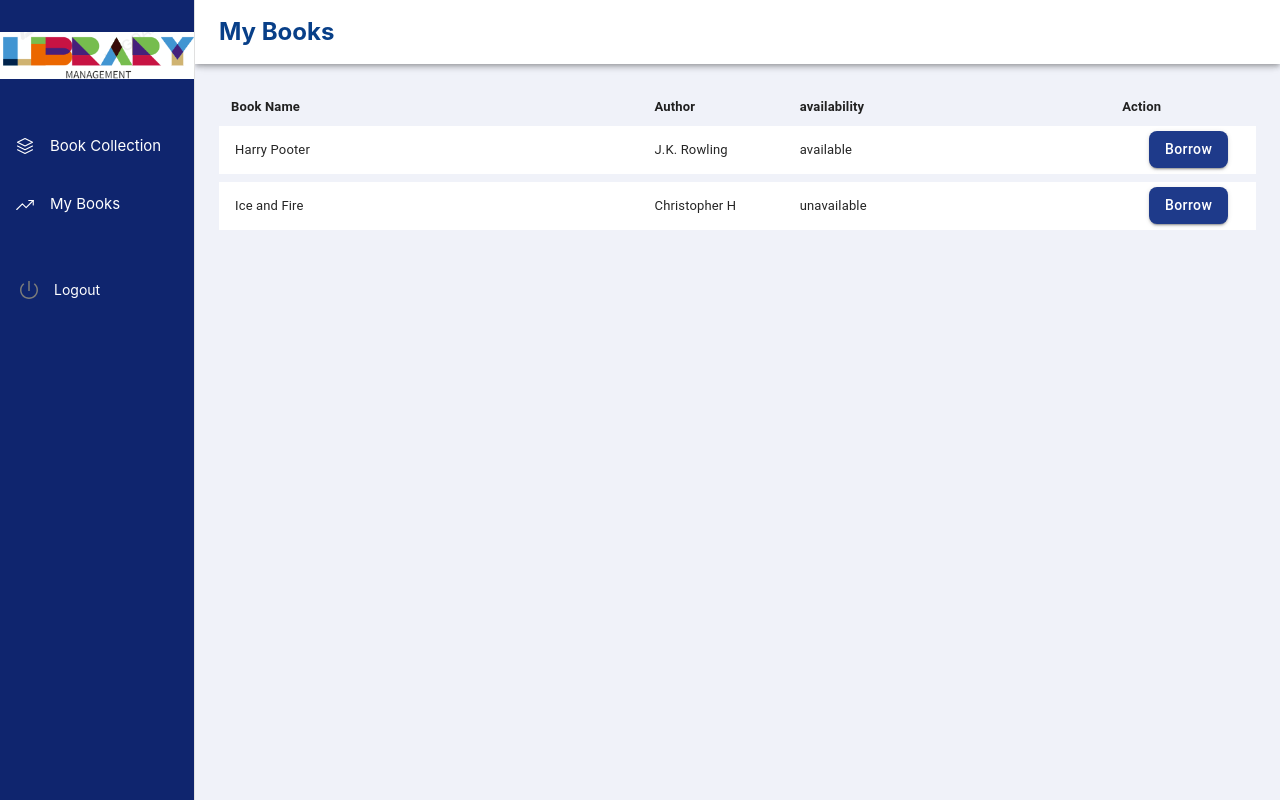
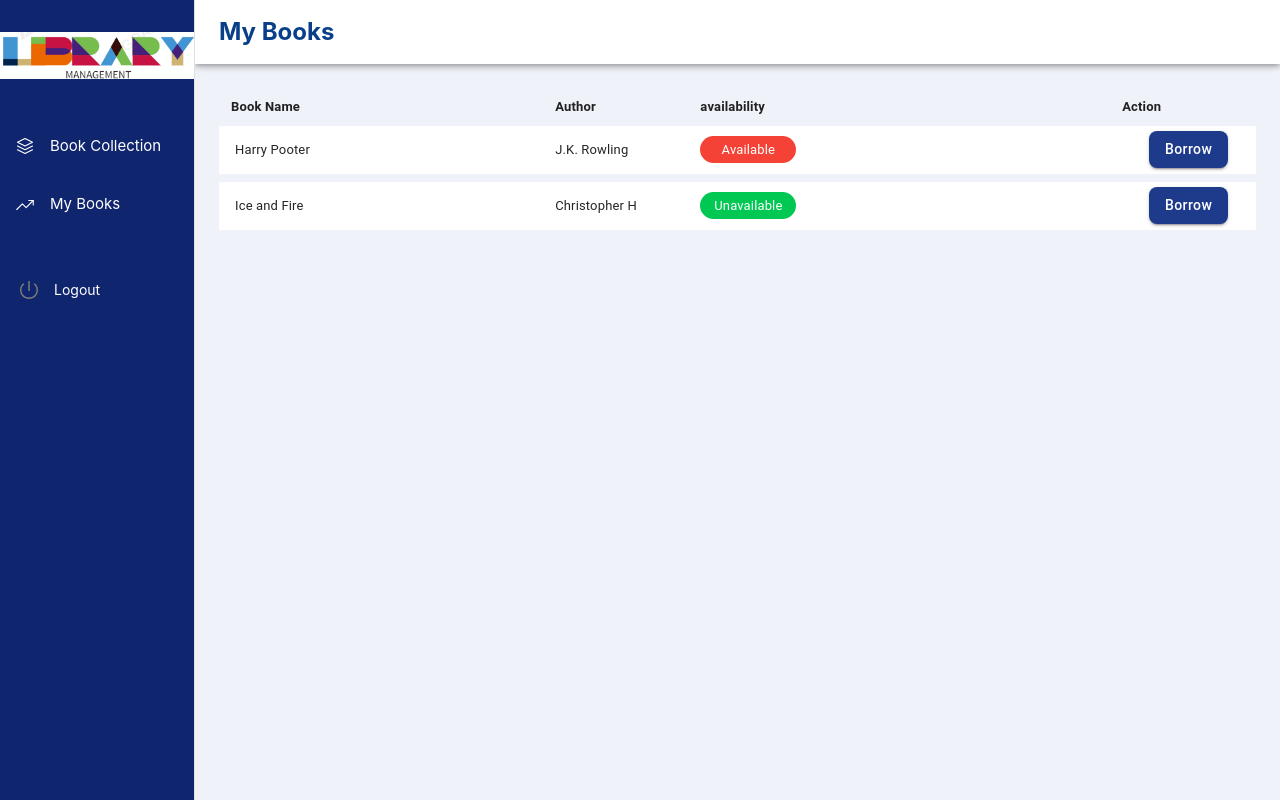
Before and after one commit to vt2730/Assignment, a React (Create React App) app in the folder frontend/: page /mybooks in a window 1280 px wide. Built offline with nearby package versions, Linux system fonts and the light colour scheme.

Commit message:
css issue fixed

```diff
--- a/frontend/src/components/User/BookCollection/index.jsx
+++ b/frontend/src/components/User/BookCollection/index.jsx
@@ -32,9 +32,13 @@ const BooksCollection = (props) => {
               return(
                 <tbody key={idx}>
                   <tr className={`h-12 bg-white`}>
-                    <td className={`text-left text-[#252525] text-[13px] font-normal pl-4`}>{item?.name}</td>
+                    <td className={`text-left text-[#252525] text-[13px] font-normal`}>{item?.name}</td>
                     <td className={`text-left text-[#252525] text-[13px] font-normal`}>{item?.author}</td>
-                    <td className={`text-left text-[#252525] text-[13px] font-normal`}>{item?.status}</td>
+                    <td className={`text-center text-[13px] font-normal pr-5`}>
+                      <div className={`rounded-3xl w-[6rem] py-1 text-white capitalize ${item?.status === 'available' ? "bg-[#F44336]" : "bg-[#00C853]"}`}>
+                      {item?.status}
+                      </div>
+                    </td>
                     <td className={``}>
                       <ButtonFieldInput
                         name="Borrow"
--- a/frontend/src/components/User/MyBooks/index.jsx
+++ b/frontend/src/components/User/MyBooks/index.jsx
@@ -35,7 +35,11 @@ const MyBooks = () => {
                   <tr className={`h-12 bg-white`}>
                     <td className={`text-left text-[#252525] text-[13px] font-normal pl-4`}>{item?.name}</td>
                     <td className={`text-left text-[#252525] text-[13px] font-normal`}>{item?.author}</td>
-                    <td className={`text-left text-[#252525] text-[13px] font-normal`}>{item?.status}</td>
+                    <td className={`text-center text-[13px] font-normal pr-5 `}>
+                      <div className={`rounded-3xl w-[6rem] py-1 text-white capitalize ${item?.status === 'available' ? "bg-[#F44336]" : "bg-[#00C853]"}`}>
+                        {item?.status}
+                      </div>
+                    </td>
                     <td className={``}>
                       <ButtonFieldInput
                         name="Borrow"
```
